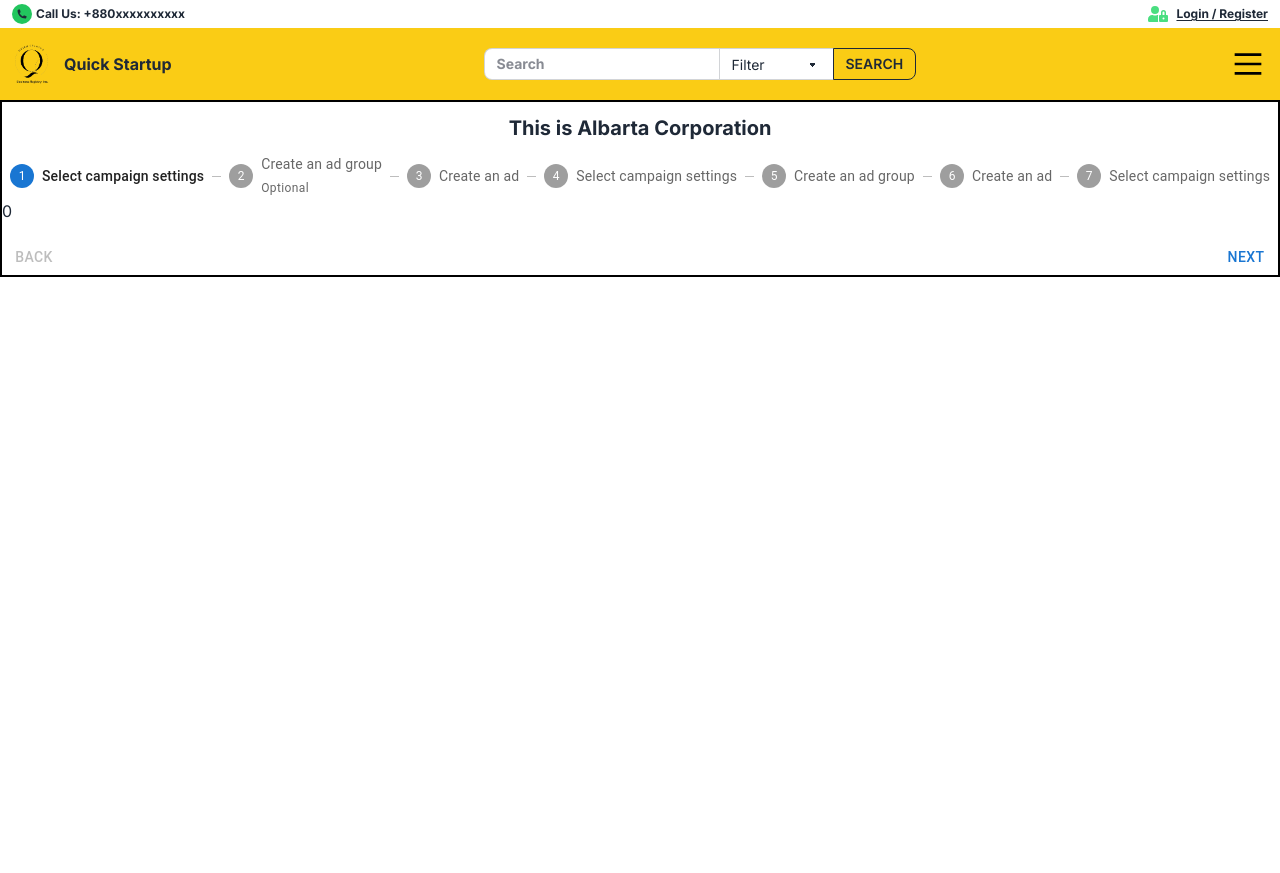
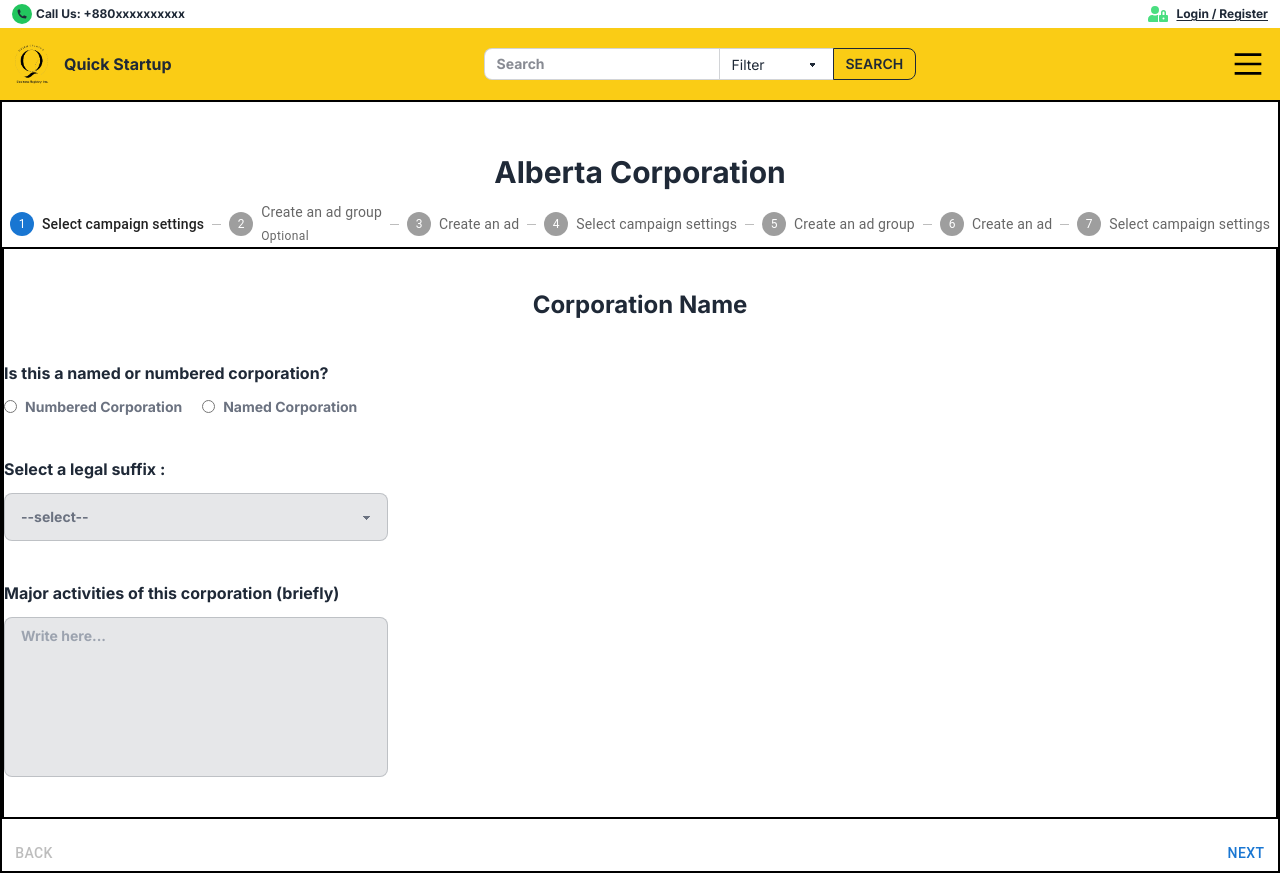
Before and after one commit to Mohammad-Nafis-Abdullah/project-canada-client-side, a Next.js app: page /incorporate/standard-corporation/alberta-corporation in a window 1280 px wide. Before the commit the page ends 800 px from the top, so only its background shows below. Built offline with nearby package versions, Linux system fonts and the light colour scheme.

Commit message:
alberta form 1 created

```diff
--- a/package.json
+++ b/package.json
@@ -11,10 +11,12 @@
   "dependencies": {
     "@emotion/react": "^11.11.1",
     "@emotion/styled": "^11.11.0",
+    "@mui/icons-material": "^5.14.16",
     "@mui/material": "^5.14.17",
     "next": "14.0.1",
     "react": "^18",
     "react-dom": "^18",
+    "react-hook-form": "^7.48.2",
     "react-icons": "^4.11.0"
   },
   "devDependencies": {
--- a/src/app/incorporate/standard-corporation/alberta-corporation/FormContainer.tsx
+++ b/src/app/incorporate/standard-corporation/alberta-corporation/FormContainer.tsx
@@ -1,18 +1,34 @@
-"use client"
+"use client";
 
-import * as React from 'react';
-import Box from '@mui/material/Box';
-import Stepper from '@mui/material/Stepper';
-import Step from '@mui/material/Step';
-import StepLabel from '@mui/material/StepLabel';
-import Button from '@mui/material/Button';
-import Typography from '@mui/material/Typography';
+import * as React from "react";
+import Box from "@mui/material/Box";
+import Stepper from "@mui/material/Stepper";
+import Step from "@mui/material/Step";
+import StepLabel from "@mui/material/StepLabel";
+import Button from "@mui/material/Button";
+import Typography from "@mui/material/Typography";
+import Form1 from "@/components/Incorporation/StandardCorporation/AlbertaCorporation/Form1";
+import Form2 from "@/components/Incorporation/StandardCorporation/AlbertaCorporation/Form2";
+import Form3 from "@/components/Incorporation/StandardCorporation/AlbertaCorporation/Form3";
+import Form4 from "@/components/Incorporation/StandardCorporation/AlbertaCorporation/Form4";
+import Form5 from "@/components/Incorporation/StandardCorporation/AlbertaCorporation/Form5";
+import Form6 from "@/components/Incorporation/StandardCorporation/AlbertaCorporation/Form6";
+import Form7 from "@/components/Incorporation/StandardCorporation/AlbertaCorporation/Form7";
 
-const steps = ['Select campaign settings', 'Create an ad group', 'Create an ad','Select campaign settings', 'Create an ad group', 'Create an ad','Select campaign settings'];
+const steps = [
+    "Select campaign settings",
+    "Create an ad group",
+    "Create an ad",
+    "Select campaign settings",
+    "Create an ad group",
+    "Create an ad",
+    "Select campaign settings",
+];
 
 export default function FormContainer() {
     const [activeStep, setActiveStep] = React.useState(0);
     const [skipped, setSkipped] = React.useState(new Set<number>());
+    const CHILD_REF = React.useRef();
 
     const isStepOptional = (step: number) => {
         return step === 1;
@@ -57,7 +73,7 @@ export default function FormContainer() {
     };
 
     return (
-    <Box sx={{ width: '100%' }}>
+        <Box sx={{ width: "100%" }}>
             <Stepper activeStep={activeStep}>
                 {steps.map((label, index) => {
                     const stepProps: { completed?: boolean } = {};
@@ -92,36 +108,34 @@ export default function FormContainer() {
             ) : (
                 <React.Fragment>
                     {/* <Typography sx={{ mt: 2, mb: 1 }}>Step {activeStep + 1}</Typography> */}
-          {
-            (()=> {
-                switch (activeStep+1) {
+                    {(() => {
+                        switch (activeStep + 1) {
                             case 1:
-                    return <h1>{activeStep}</h1>
+                                return <Form1 />;
 
                             case 2:
-                    return <h1>{activeStep}</h1>
+                                return <Form2 />;
 
                             case 3:
-                    return <h1>{activeStep}</h1>
+                                return <Form3 />;
 
                             case 4:
-                    return <h1>{activeStep}</h1>
+                                return <Form4 />;
 
                             case 5:
-                    return <h1>{activeStep}</h1>
+                                return <Form5 />;
 
                             case 6:
-                    return <h1>{activeStep}</h1>
+                                return <Form6 />;
 
                             case 7:
-                    return <h1>{activeStep}</h1>
+                                return <Form7 />;
 
                             default:
                                 return;
                         }
-            })()
-          }
-          <Box sx={{ display: 'flex', flexDirection: 'row', pt: 2 }}>
+                    })()}
+                    <Box sx={{ display: "flex", flexDirection: "row", pt: 2 }}>
                         <Button
                             color="inherit"
                             disabled={activeStep === 0}
@@ -130,14 +144,19 @@ export default function FormContainer() {
                         >
                             Back
                         </Button>
-            <Box sx={{ flex: '1 1 auto' }} />
+                        <Box sx={{ flex: "1 1 auto" }} />
                         {/* {isStepOptional(activeStep) && (
               <Button color="inherit" onClick={handleSkip} sx={{ mr: 1 }}>
                 Skip
               </Button>
             )} */}
-            <Button onClick={handleNext}>
-              {activeStep === steps.length - 1 ? 'Finish' : 'Next'}
+                        <Button onClick={()=> {
+                            handleNext();
+
+                        }}>
+                            {activeStep === steps.length - 1
+                                ? "Finish"
+                                : "Next"}
                         </Button>
                     </Box>
                 </React.Fragment>
--- a/src/app/incorporate/standard-corporation/alberta-corporation/page.tsx
+++ b/src/app/incorporate/standard-corporation/alberta-corporation/page.tsx
@@ -1,8 +1,8 @@
 import FormContainer from "./FormContainer";
 
 export default function AlbartaCorporation({}) {
-    return <div className="bdr max-w-7xl mx-auto">
-        <h1 className="text-center text-xl font-bold py-3">This is Albarta Corporation</h1>
+    return <div className="bdr max-w-7xl mx-auto pt-10">
+        <h1 className="text-center text-3xl font-bold py-3">Alberta Corporation</h1>
         <FormContainer />
     </div>;
 }
--- /dev/null
+++ b/src/components/Incorporation/StandardCorporation/AlbertaCorporation/Form1.tsx
@@ -0,0 +1,114 @@
+"use client";
+
+import { ChangeEvent, forwardRef, useState } from "react";
+
+const Form1 = () => {
+    const [corpType, setCorpType] = useState("");
+
+    return (
+        <form className="bdr py-10 space-y-10">
+            <h1 className="text-2xl font-bold text-center">
+                Corporation Name
+            </h1>
+            <div className="flex flex-col gap-3">
+                <h3 className="font-bold">
+                    Is this a named or numbered corporation?
+                </h3>
+                <div
+                    onChange={(e: ChangeEvent<HTMLInputElement>) =>
+                        setCorpType(e.target.value)
+                    }
+                    className="inline-flex gap-5 items-center"
+                >
+                    <label
+                        htmlFor="numbered-corp"
+                        className="inline-flex items-center gap-2"
+                    >
+                        <input
+                            type="radio"
+                            name="select-corp"
+                            id="numbered-corp"
+                            value="Numbered Corporation"
+                        />
+                        <span className="font-bold text-sm text-gray-500">
+                            Numbered Corporation
+                        </span>
+                    </label>
+                    <label
+                        htmlFor="named-corp"
+                        className="inline-flex items-center gap-2"
+                    >
+                        <input
+                            type="radio"
+                            name="select-corp"
+                            id="named-corp"
+                            value="Named Corporation"
+                        />
+                        <span className="font-bold text-sm text-gray-500">
+                            Named Corporation
+                        </span>
+                    </label>
+                </div>
+                {corpType === "Named Corporation" ? (
+                    <>
+                        <div className="divider m-0 w-96" />
+                        <label
+                            htmlFor="nuans-report"
+                            className="flex flex-col gap-3"
+                        >
+                            <span className="font-bold text-gray-500 text-sm">
+                                Please add your NUANS report
+                            </span>
+                            <input
+                                type="file"
+                                id="nuans-report"
+                                className="file-input file-input-sm file-input-bordered file-input-warning w-full max-w-xs"
+                            />
+                        </label>
+                        <div className="divider m-0 w-96" />
+                        <label
+                            htmlFor="proposed-name"
+                            className="flex flex-col gap-3"
+                        >
+                            <span className="font-bold text-gray-500 text-sm">
+                                Enter the proposed name of this corporation.
+                            </span>
+                            <input
+                                id="proposed-name"
+                                type="text"
+                                placeholder="Write here..."
+                                className="input input-sm input-bordered w-full max-w-xs"
+                            />
+                        </label>
+                        <div className="divider m-0 w-96" />
+                    </>
+                ) : (
+                    <></>
+                )}
+            </div>
+            <div className="flex flex-col gap-3">
+                <h3 className="font-bold">Select a legal suffix :</h3>
+                <select className="select select-bordered w-full max-w-sm bg-slate-900/10 min-w-0 font-bold text-gray-500 text-sm">
+                    <option value="">--select--</option>
+                    <option value="Ltd.">Ltd.</option>
+                    <option value="Inc.">Inc.</option>
+                    <option value="Corp.">Corp.</option>
+                    <option value="Limited">Limited</option>
+                    <option value="Incorporation">Incorporation</option>
+                    <option value="Corporation">Corporation</option>
+                </select>
+            </div>
+            <div className="flex flex-col gap-3">
+                <h3 className="font-bold">
+                    Major activities of this corporation (briefly)
+                </h3>
+                <textarea
+                    className="textarea textarea-bordered max-w-sm h-40 resize-none bg-slate-900/10 text-sm font-bold text-gray-500 min-w-0"
+                    placeholder="Write here..."
+                ></textarea>
+            </div>
+        </form>
+    );
+};
+
+export default Form1;
--- /dev/null
+++ b/src/components/Incorporation/StandardCorporation/AlbertaCorporation/Form2.tsx
@@ -0,0 +1,55 @@
+export default function Form2() {
+    return (
+        <form className="bdr py-10 space-y-10">
+            <h1 className="text-2xl font-bold text-center">
+                {"Corporation's Address"}
+            </h1>
+            <div className="flex flex-col gap-3">
+                <h3 className="font-bold">
+                    {"Enter the corporation's address"}
+                </h3>
+                <label htmlFor="street">
+                    <span>Street Address :</span>
+                    <input
+                        id="street"
+                        className="input input-sm input-bordered w-full max-w-xs bg-slate-900/10 text-sm font-bold text-gray-500 min-w-0"
+                        placeholder="Write here..."
+                    />
+                </label>
+                <label htmlFor="suite-unit">
+                    <span>Suite / Unit :</span>
+                    <input
+                        id="suite-unit"
+                        className="input input-sm input-bordered w-full max-w-xs bg-slate-900/10 text-sm font-bold text-gray-500 min-w-0"
+                        placeholder="Write here..."
+                    />
+                </label>
+                <label htmlFor="city">
+                    <span>City :</span>
+                    <input
+                        id="city"
+                        className="input input-sm input-bordered w-full max-w-xs bg-slate-900/10 text-sm font-bold text-gray-500 min-w-0"
+                        placeholder="Write here..."
+                    />
+                </label>
+                <label htmlFor="province">
+                    <span>Province :</span>
+                    <input
+                        id="province"
+                        className="input input-sm input-bordered w-full max-w-xs bg-slate-900/10 text-sm font-bold text-gray-500 min-w-0"
+                        placeholder="Write here..."
+                        value="Alberta"
+                    />
+                </label>
+                <label htmlFor="city">
+                    <span>City :</span>
+                    <input
+                        id="city"
+                        className="input input-sm input-bordered w-full max-w-xs bg-slate-900/10 text-sm font-bold text-gray-500 min-w-0"
+                        placeholder="Write here..."
+                    />
+                </label>
+            </div>
+        </form>
+    );
+}
--- /dev/null
+++ b/src/components/Incorporation/StandardCorporation/AlbertaCorporation/Form3.tsx
@@ -0,0 +1,3 @@
+export default function Form3() {
+  return <div>Hlw from form 3</div>
+}
--- /dev/null
+++ b/src/components/Incorporation/StandardCorporation/AlbertaCorporation/Form4.tsx
@@ -0,0 +1,3 @@
+export default function Form4() {
+  return <div>Hlw from form 4</div>
+}
--- /dev/null
+++ b/src/components/Incorporation/StandardCorporation/AlbertaCorporation/Form5.tsx
@@ -0,0 +1,3 @@
+export default function Form5() {
+  return <div>Hlw from form 5</div>
+}
--- /dev/null
+++ b/src/components/Incorporation/StandardCorporation/AlbertaCorporation/Form6.tsx
@@ -0,0 +1,3 @@
+export default function Form6() {
+  return <div>Hlw from form 6</div>
+}
--- /dev/null
+++ b/src/components/Incorporation/StandardCorporation/AlbertaCorporation/Form7.tsx
@@ -0,0 +1,3 @@
+export default function Form7() {
+  return <div>Hlw from form 7</div>
+}
--- a/src/components/Navbar/Menus.tsx
+++ b/src/components/Navbar/Menus.tsx
@@ -2,15 +2,19 @@
 
 import Link from "next/link";
 import { MENUS_SCHEMA, NAVBAR_SCHEMA } from "./data";
-import { useState } from "react";
+import { useId, useState } from "react";
 import { usePathname } from "next/navigation";
 import { FaPlus } from "react-icons/fa";
 
+
 export default function Menus({ data }: { data: NAVBAR_SCHEMA }) {
+    const uid = ()=> {
+        return Date.now() * Math.random();
+    }
     return (
         <>
             {data.map((menu, i) => (
-                <Menu menu={menu} key={i} />
+                <Menu menu={menu} key={uid()} />
             ))}
         </>
     );
--- a/src/components/Navbar/Navbar.tsx
+++ b/src/components/Navbar/Navbar.tsx
@@ -1,6 +1,7 @@
 /* eslint-disable @next/next/no-img-element */
 import React from "react";
 import { RiPhoneFill } from "react-icons/ri";
+import { MdClose } from "react-icons/md";
 import { FaUserLock } from "react-icons/fa";
 import { GrMenu } from "react-icons/gr";
 import "./navbar.css";
@@ -108,18 +109,29 @@ function NavSideBar() {
             <div className="drawer-content">
                 {/* Page content here */}
                 <label htmlFor="my-drawer">
-                    <GrMenu className={`w-10 h-10 p-1`} />
+                    <GrMenu className={`w-10 h-10 p-1 cursor-pointer active:scale-95`} />
                 </label>
             </div>
-            <div className="drawer-side">
+            <div className="drawer-side z-50">
                 <label
-                    htmlFor="my-drawer"
-                    aria-label="close sidebar"
+                    // htmlFor="my-drawer"
+                    // aria-label="close sidebar"
                     className="drawer-overlay"
-                ></label>
-                <ul className="menu p-4 w-80 min-h-full bg-base-200 text-base-content">
+                >
+                    {/* <MdClose className="w-10 h-10 absolute top-0 right-0 z-50" /> */}
+                </label>
+                <ul className="menu p-4 w-80 min-h-full bg-white text-base-content">
+                    <label
+                        htmlFor="my-drawer"
+                        aria-label="close sidebar"
+                        className="drawer-overlay"
+                    >
+                        <MdClose className="w-10 h-10 absolute top-4 left-4 cursor-pointer bg-neutral text-yellow-400 rounded active:scale-95" />
+                    </label>
                     {/* Sidebar content here */}
-                    <Menus data={Navbar_data} />
+                    <div className="mt-14">
+                        <Menus data={Navbar_data} />
+                    </div>
                 </ul>
             </div>
         </div>
```
Also changed, not shown: 1 other file (tests, documents, lock files or other folders). Lines whose indentation alone changed are shown as unchanged.
